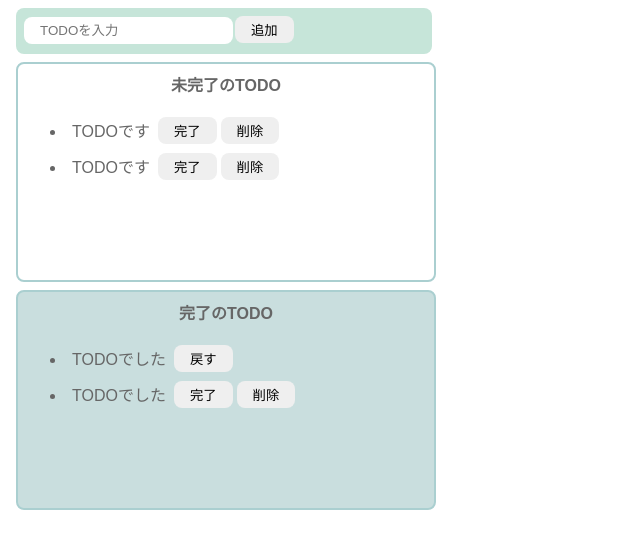
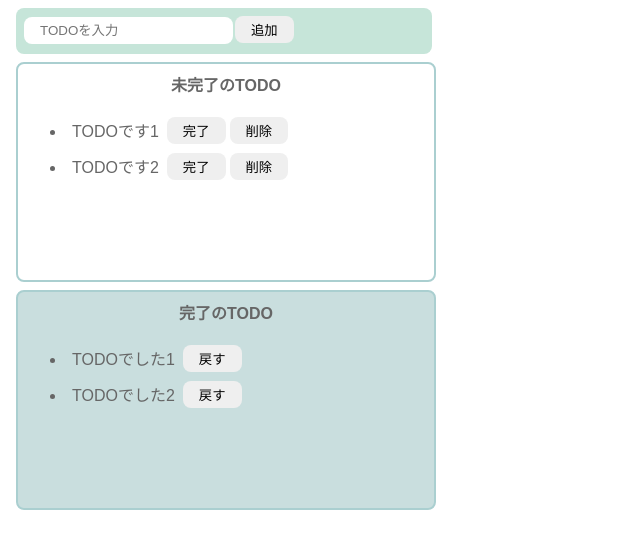
Before and after one commit to umedanaoyuki/hc_practice, a React (Vite) app in the folder react_todo_list/: page / in a window 1280 px wide. Shown: the top 548 px of the page, without its empty margins (0-640 px from the left). Built offline with nearby package versions, Linux system fonts and the light colour scheme.

Commit message:
React式のマークアップ

```diff
--- a/react_todo_list/src/App.tsx
+++ b/react_todo_list/src/App.tsx
@@ -1,6 +1,17 @@
+import { useState } from "react";
 import "./styles.css";
 
 function App() {
+  const [incompleteTodos, setIncompleteTodos] = useState<string[]>([
+    "TODOです1",
+    "TODOです2",
+  ]);
+
+  const [completeTodos, setCompleteTodos] = useState<string[]>([
+    "TODOでした1",
+    "TODOでした2",
+  ]);
+
   return (
     <>
       <div className="input-area">
@@ -10,38 +21,28 @@
       <div className="incomplete-area">
         <p className="title">未完了のTODO</p>
         <ul>
-          <li>
+          {incompleteTodos.map((todo) => (
+            <li key={todo}>
               <div className="list-row">
-              <p className="todo-item">TODOです</p>
+                <p className="todo-item">{todo}</p>
                 <button>完了</button>
                 <button>削除</button>
               </div>
             </li>
-          <li>
-            <div className="list-row">
-              <p className="todo-item">TODOです</p>
-              <button>完了</button>
-              <button>削除</button>
-            </div>
-          </li>
+          ))}
         </ul>
       </div>
       <div className="complete-area">
         <p className="title">完了のTODO</p>
         <ul>
-          <li>
+          {completeTodos.map((todo) => (
+            <li key={todo}>
               <div className="list-row">
-              <p className="todo-item">TODOでした</p>
+                <p className="todo-item">{todo}</p>
                 <button>戻す</button>
               </div>
             </li>
-          <li>
-            <div className="list-row">
-              <p className="todo-item">TODOでした</p>
-              <button>完了</button>
-              <button>削除</button>
-            </div>
-          </li>
+          ))}
         </ul>
       </div>
     </>
```
Lines whose indentation alone changed are shown as unchanged.
